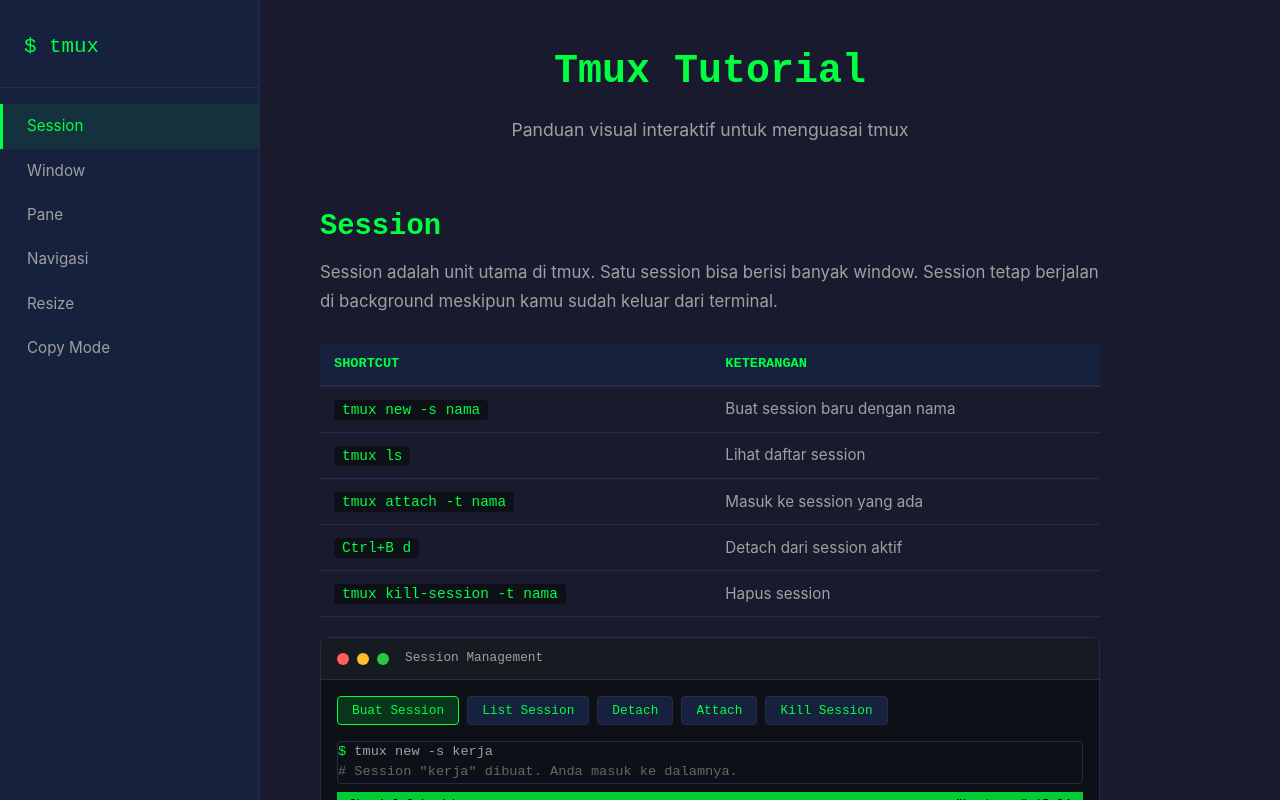
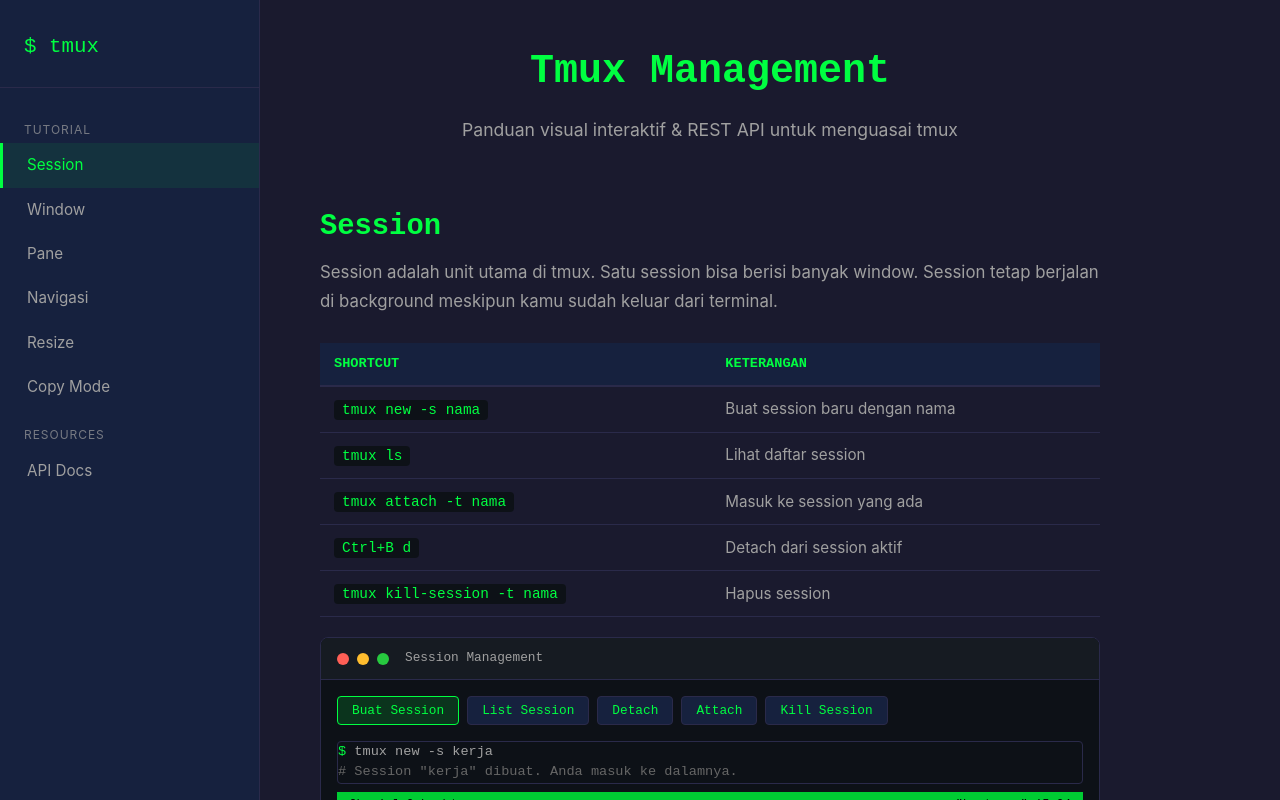
Before and after one commit to onchainyaotoshi/tmux-api, a React (Vite) app: page / in a window 1280 px wide. Shown: the top 800 px of the page. Built offline with nearby package versions, Linux system fonts and the light colour scheme.

Commit message:
feat: update frontend header and sidebar with API docs link
Co-Authored-By: Claude Sonnet 4.6 <noreply@anthropic.com>

```diff
--- a/src/frontend/App.jsx
+++ b/src/frontend/App.jsx
@@ -22,8 +22,8 @@ function App() {
       <Sidebar sections={sections} />
       <main className={styles.main}>
         <div className={styles.header}>
-          <h1>Tmux Tutorial</h1>
-          <p>Panduan visual interaktif untuk menguasai tmux</p>
+          <h1>Tmux Management</h1>
+          <p>Panduan visual interaktif & REST API untuk menguasai tmux</p>
         </div>
         <SessionSection />
         <WindowSection />
--- a/src/frontend/components/Sidebar.jsx
+++ b/src/frontend/components/Sidebar.jsx
@@ -38,6 +38,7 @@ export default function Sidebar({ sections }) {
       )}
       <nav className={`${styles.sidebar} ${isOpen ? styles.sidebarOpen : ''}`}>
         <div className={styles.logo}>$ tmux</div>
+        <div className={styles.groupLabel}>Tutorial</div>
         <ul className={styles.nav}>
           {sections.map(({ id, title }) => (
             <li key={id}>
@@ -51,6 +52,19 @@ export default function Sidebar({ sections }) {
             </li>
           ))}
         </ul>
+        <div className={styles.groupLabel}>Resources</div>
+        <ul className={styles.nav}>
+          <li>
+            <a
+              href="/docs"
+              target="_blank"
+              rel="noopener noreferrer"
+              className={styles.navItem}
+            >
+              API Docs
+            </a>
+          </li>
+        </ul>
       </nav>
     </>
   );
--- a/src/frontend/components/Sidebar.module.css
+++ b/src/frontend/components/Sidebar.module.css
@@ -45,6 +45,15 @@
   background-color: rgba(0, 255, 65, 0.08);
 }
 
+.groupLabel {
+  font-size: 0.75rem;
+  text-transform: uppercase;
+  letter-spacing: 0.08em;
+  color: var(--text-secondary);
+  padding: 16px 24px 4px;
+  opacity: 0.7;
+}
+
 .hamburger {
   display: none;
   position: fixed;
```
